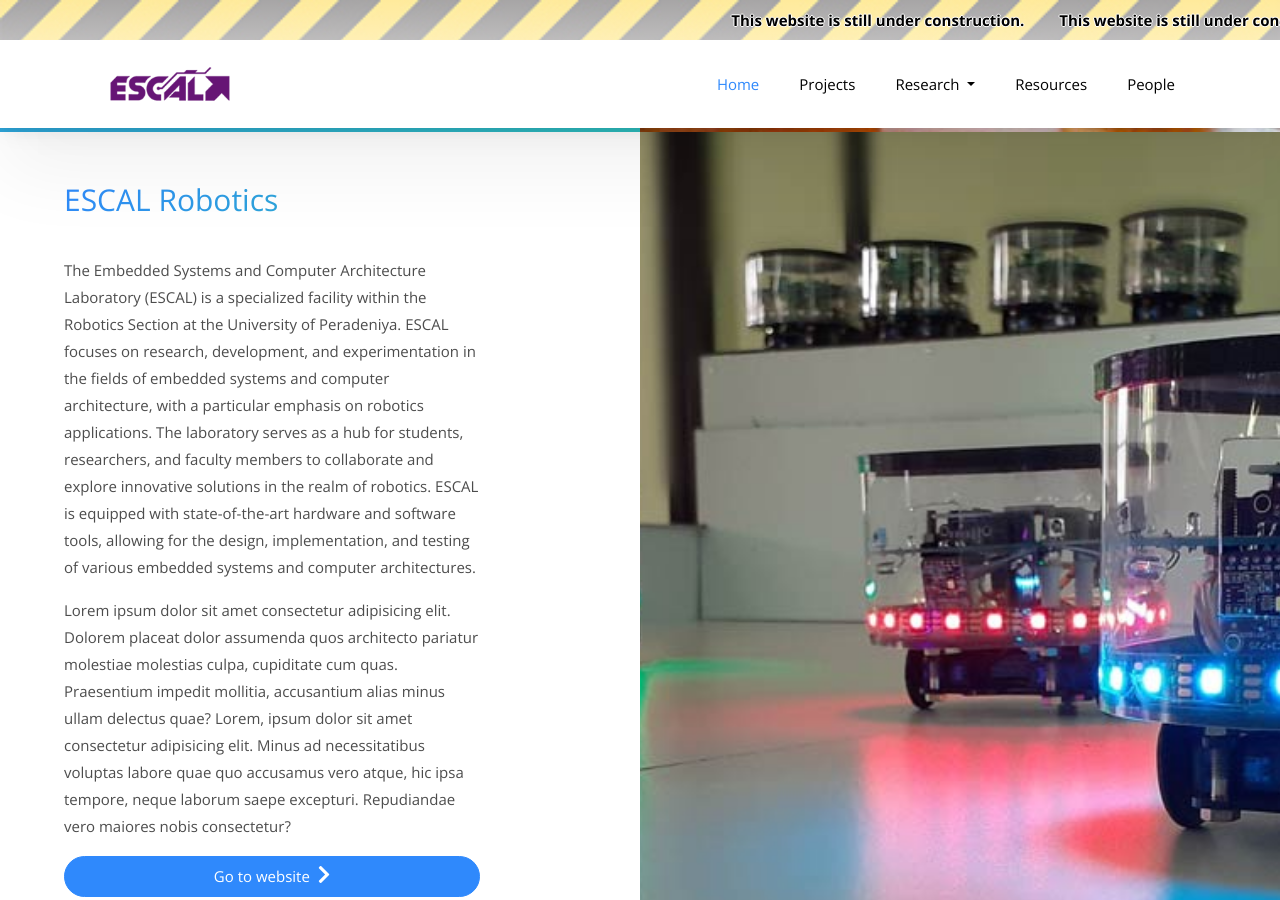
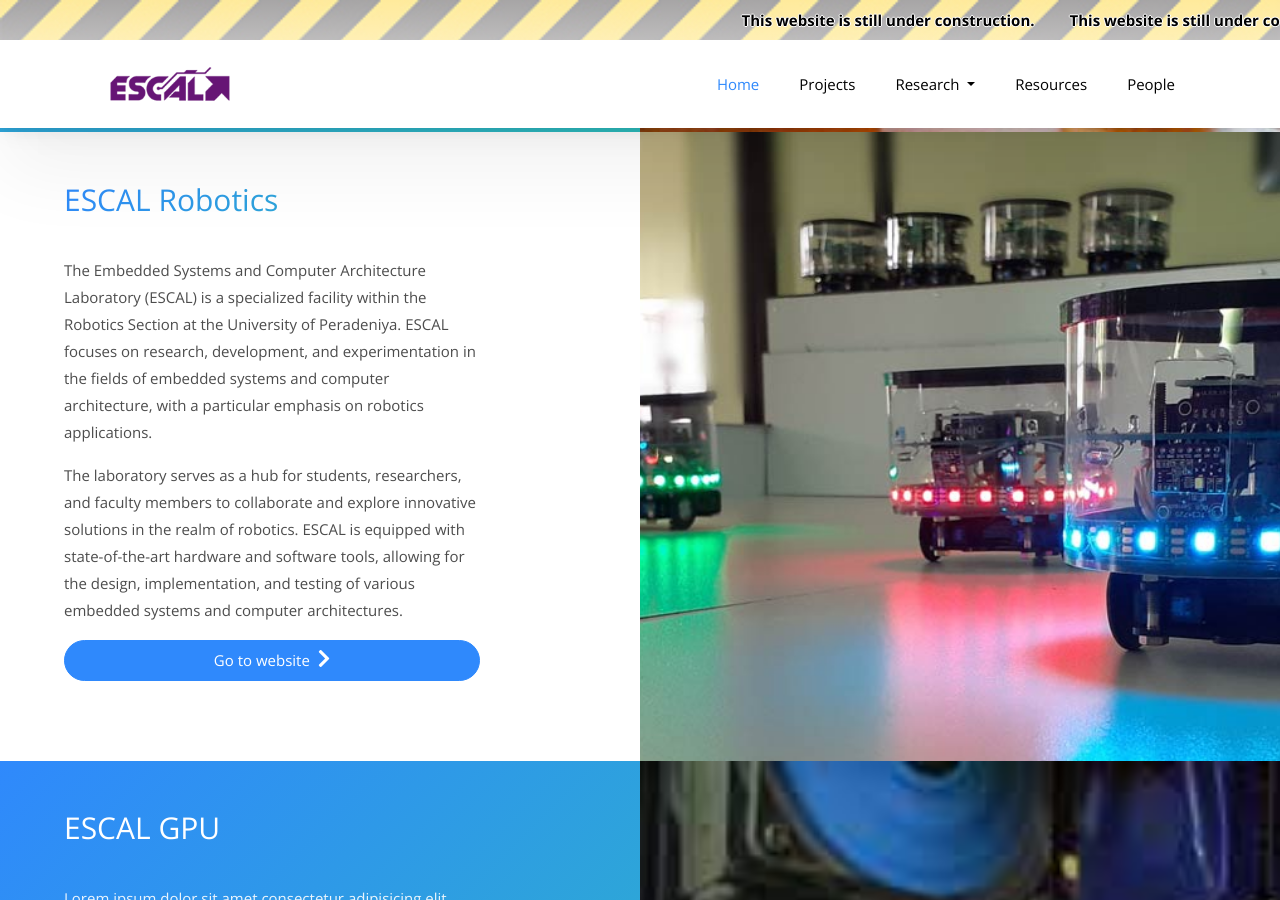
Before and after one commit to cepdnaclk/escal-new, a Jekyll site: the page built from pages/index.html, in a window 1280 px wide and 900 px high, scrolled down 2588 px. Built offline with Jekyll 4.4.1, drawn with Linux system fonts in a browser that asks for light colours; some web fonts are replaced.

```diff
--- a/pages/index.html
+++ b/pages/index.html
@@ -150,10 +150,8 @@ permalink: /
 						<h2 class="mb-2">ESCAL Robotics</h2>
 						<br>
 						<p>The Embedded Systems and Computer Architecture Laboratory (ESCAL) is a specialized facility within the Robotics Section at the University of Peradeniya. ESCAL focuses on research, development, and experimentation in the fields of embedded systems and computer architecture, with a particular emphasis on robotics applications.
-						   The laboratory serves as a hub for students, researchers, and faculty members to collaborate and explore innovative solutions in the realm of robotics. ESCAL is equipped with state-of-the-art hardware and software tools, allowing for the design, implementation, and testing of various embedded systems and computer architectures.
 						</p>
-						<p>Lorem ipsum dolor sit amet consectetur adipisicing elit. Dolorem placeat dolor assumenda quos architecto pariatur molestiae molestias culpa, cupiditate cum quas. Praesentium impedit mollitia, accusantium alias minus ullam delectus quae?
-							Lorem, ipsum dolor sit amet consectetur adipisicing elit. Minus ad necessitatibus voluptas labore quae quo accusamus vero atque, hic ipsa tempore, neque laborum saepe excepturi. Repudiandae vero maiores nobis consectetur?
+						<p>The laboratory serves as a hub for students, researchers, and faculty members to collaborate and explore innovative solutions in the realm of robotics. ESCAL is equipped with state-of-the-art hardware and software tools, allowing for the design, implementation, and testing of various embedded systems and computer architectures.
 						</p>
 						<div class="pull-right"><a class="btn btn-primary btn-lg" style="display: flex; justify-content: center;" href="/escal-new/research/robotics/" role="button"><span class="goto-link">Go to website &nbsp;</span><span class="fa fa-chevron-right gi-15px" aria-hidden="true"></span></a></div>
 					</div>
```
